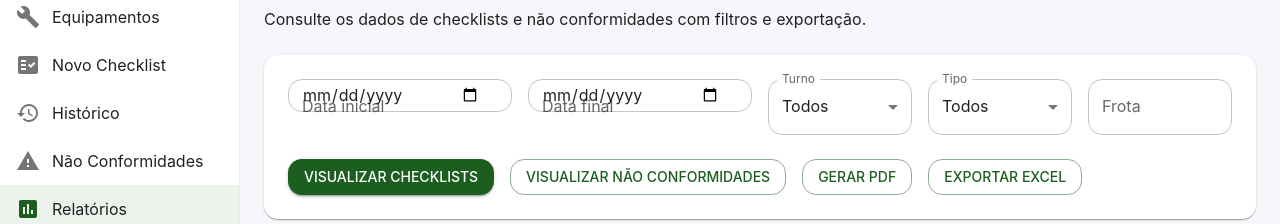
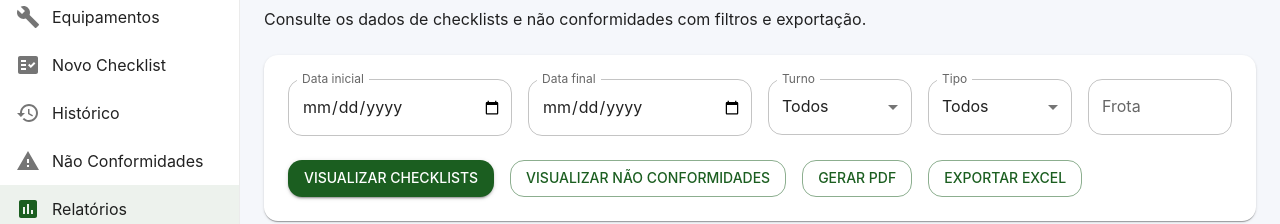
Before and after one commit to WilgnerGalego/Controle-de-CheckList, a React (Vite) app: page /relatorios in a window 1280 px wide. Shown: the part 128-352 px from the top of the page. Built offline with nearby package versions, Linux system fonts and the light colour scheme; no server answers; the database is empty.

Commit message:
Atualização

```diff
--- a/src/pages/DashboardPage.tsx
+++ b/src/pages/DashboardPage.tsx
@@ -148,10 +148,10 @@ export function DashboardPage() {
       <Paper sx={{ p: 3, mb: 3 }}>
         <Grid container spacing={2}>
           <Grid size={{ xs: 12, sm: 6, md: 3 }}>
-            <TextField label="Período inicial" type="date" value={filters.start} onChange={(event) => setFilters((current) => ({ ...current, start: event.target.value }))} fullWidth sx={{ '& .MuiInputBase-root': { minWidth: { xs: '100%', sm: 180 } }, '& .MuiInputBase-input': { boxSizing: 'border-box', pr: 4 } }} />
+            <TextField className="date-input-field" label="Período inicial" type="date" value={filters.start} onChange={(event) => setFilters((current) => ({ ...current, start: event.target.value }))} fullWidth slotProps={{ inputLabel: { shrink: true } }} />
           </Grid>
           <Grid size={{ xs: 12, sm: 6, md: 3 }}>
-            <TextField label="Período final" type="date" value={filters.end} onChange={(event) => setFilters((current) => ({ ...current, end: event.target.value }))} fullWidth sx={{ '& .MuiInputBase-root': { minWidth: { xs: '100%', sm: 180 } }, '& .MuiInputBase-input': { boxSizing: 'border-box', pr: 4 } }} />
+            <TextField className="date-input-field" label="Período final" type="date" value={filters.end} onChange={(event) => setFilters((current) => ({ ...current, end: event.target.value }))} fullWidth slotProps={{ inputLabel: { shrink: true } }} />
           </Grid>
           <Grid size={{ xs: 12, sm: 6, md: 2 }}>
             <FormControl fullWidth>
--- a/src/pages/NewChecklistPage.tsx
+++ b/src/pages/NewChecklistPage.tsx
@@ -186,7 +186,7 @@ export function NewChecklistPage() {
       <Paper sx={{ p: 3, mb: 3 }}>
         <Grid container spacing={2}>
           <Grid size={{ xs: 12, sm: 6, md: 3 }}>
-            <TextField label="Data" type="date" value={header.data} onChange={(event) => setHeader((current) => ({ ...current, data: event.target.value }))} fullWidth required sx={{ '& .MuiInputBase-root': { minWidth: { xs: '100%', sm: 180 } }, '& .MuiInputBase-input': { boxSizing: 'border-box', pr: 4 } }} />
+            <TextField className="date-input-field" label="Data" type="date" value={header.data} onChange={(event) => setHeader((current) => ({ ...current, data: event.target.value }))} fullWidth required slotProps={{ inputLabel: { shrink: true } }} />
           </Grid>
           <Grid size={{ xs: 12, sm: 6, md: 3 }}>
             <TextField label="Hora" type="time" value={header.hora} onChange={(event) => setHeader((current) => ({ ...current, hora: event.target.value }))} fullWidth required />
--- a/src/pages/NonConformitiesPage.tsx
+++ b/src/pages/NonConformitiesPage.tsx
@@ -133,7 +133,7 @@ export function NonConformitiesPage() {
       <Paper sx={{ p: 3, mb: 3 }}>
         <Grid container spacing={2}>
           <Grid size={{ xs: 12, sm: 6, md: 2 }}>
-            <TextField label="Data" type="date" value={filters.data} onChange={(event) => setFilters((current) => ({ ...current, data: event.target.value }))} fullWidth sx={{ '& .MuiInputBase-root': { minWidth: { xs: '100%', sm: 180 } }, '& .MuiInputBase-input': { boxSizing: 'border-box', pr: 4 } }} />
+            <TextField className="date-input-field" label="Data" type="date" value={filters.data} onChange={(event) => setFilters((current) => ({ ...current, data: event.target.value }))} fullWidth slotProps={{ inputLabel: { shrink: true } }} />
           </Grid>
           <Grid size={{ xs: 12, sm: 6, md: 2 }}>
             <FormControl fullWidth>
--- a/src/pages/ReportsPage.tsx
+++ b/src/pages/ReportsPage.tsx
@@ -111,10 +111,10 @@ export function ReportsPage() {
       <Paper sx={{ p: 3, mb: 3 }}>
         <Grid container spacing={2}>
           <Grid size={{ xs: 12, sm: 6, md: 3 }}>
-            <TextField label="Data inicial" type="date" value={filters.start} onChange={(event) => setFilters((current) => ({ ...current, start: event.target.value }))} fullWidth sx={{ '& .MuiInputBase-root': { minWidth: { xs: '100%', sm: 180 } }, '& .MuiInputBase-input': { boxSizing: 'border-box', pr: 4 } }} />
+            <TextField className="date-input-field" label="Data inicial" type="date" value={filters.start} onChange={(event) => setFilters((current) => ({ ...current, start: event.target.value }))} fullWidth slotProps={{ inputLabel: { shrink: true } }} />
           </Grid>
           <Grid size={{ xs: 12, sm: 6, md: 3 }}>
-            <TextField label="Data final" type="date" value={filters.end} onChange={(event) => setFilters((current) => ({ ...current, end: event.target.value }))} fullWidth sx={{ '& .MuiInputBase-root': { minWidth: { xs: '100%', sm: 180 } }, '& .MuiInputBase-input': { boxSizing: 'border-box', pr: 4 } }} />
+            <TextField className="date-input-field" label="Data final" type="date" value={filters.end} onChange={(event) => setFilters((current) => ({ ...current, end: event.target.value }))} fullWidth slotProps={{ inputLabel: { shrink: true } }} />
           </Grid>
           <Grid size={{ xs: 12, sm: 6, md: 2 }}>
             <FormControl fullWidth>
--- a/src/styles/global.css
+++ b/src/styles/global.css
@@ -15,18 +15,34 @@ a {
   text-decoration: none;
 }
 
-.MuiInputBase-root:has(input[type='date']) {
-  min-width: 180px;
+.date-input-field .MuiInputBase-root {
+  width: 100%;
+  min-width: 0;
+  min-height: 56px;
+  box-sizing: border-box;
 }
 
-.MuiInputBase-input[type='date'] {
+.date-input-field .MuiInputBase-input[type='date'] {
   box-sizing: border-box;
-  min-width: 100%;
-  padding-right: 36px;
+  width: 100%;
+  min-width: 0;
+  height: auto;
+  min-height: 24px;
+  padding: 16.5px 42px 16.5px 14px;
+  font-size: 16px;
+  line-height: 1.4;
   overflow: visible;
 }
 
-.MuiInputBase-input[type='date']::-webkit-calendar-picker-indicator {
+.date-input-field .MuiInputBase-input[type='date']::-webkit-calendar-picker-indicator {
   cursor: pointer;
-  margin-left: 6px;
+  margin: 0;
+  position: absolute;
+  right: 10px;
+  top: 50%;
+  transform: translateY(-50%);
 }
+
+.date-input-field .MuiInputLabel-root {
+  transform-origin: top left;
+}
```
